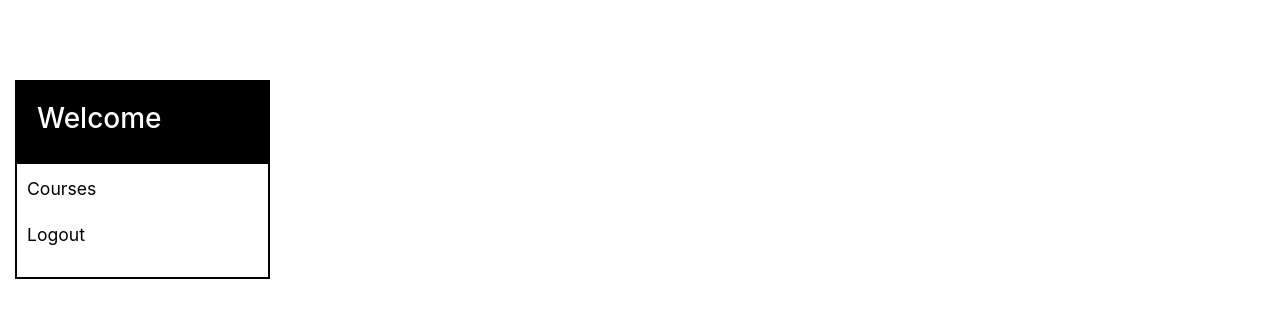
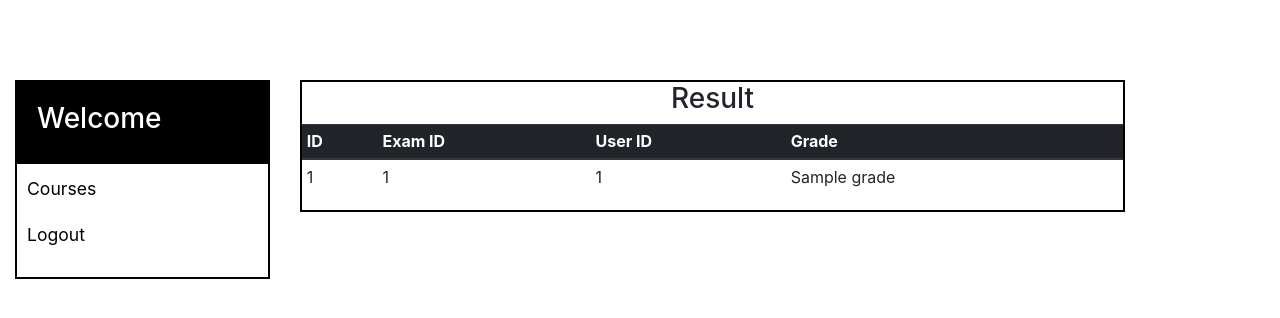
Before and after one commit to OleksandrGudenko/Symfony-Exam-Project, a Symfony app: template symfonyApp/templates/exams/result.html.twig in a window 1280 px wide. Shown: the top 318 px of the page. Run offline with Twig, Linux system fonts and the light colour scheme; the template is opened without the code that fills it: most values are stand-ins (such as "Sample title", 1, 10 or a date in 2020); some libraries are stand-ins or nearby versions.

Commit message:
Results Page Progress

```diff
--- a/symfonyApp/templates/exams/result.html.twig
+++ b/symfonyApp/templates/exams/result.html.twig
@@ -4,4 +4,34 @@
 {% block main %}
 
 
+<div class="main" align="center">
+
+
+    <h3>Result</h3>
+
+    <table class="table table-hover table-sm" width="100%">
+
+        <thead class="thead-dark">
+        <tr>
+            <th scope="col">ID</th>
+            <th scope="col">Exam ID </th>
+            <th scope="col">User ID </th>
+            <th scope="col">Grade</th>
+        </tr>
+        </thead>
+        <tbody>
+        <tr>
+            <td>{{ instance.id }}</td>
+            <td> {{ instance.exam.id }}</td>
+            <td> {{ instance.user.id }}</td>
+            <td>{{ instance.grade }}</td>
+
+        </tr>
+        </tbody>
+
+
+</table>
+
+</div>
+
 {% endblock %}
--- a/symfonyApp/templates/exams/take.html.twig
+++ b/symfonyApp/templates/exams/take.html.twig
@@ -3,7 +3,7 @@
 
 {% block main %}
   <h3>{{ instance.exam.name }}</h3>
-    <input hidden disabled id="instanceId" value={{ instance.id }}> </input>
+        <input hidden disabled id="instanceId" value={{ instance.id }}> </input>
 
 
         {% for question in instance.exam.questions %}
```
Also changed, not shown: symfonyApp/src/Controller/ExamController.php (+23 -4 lines).
